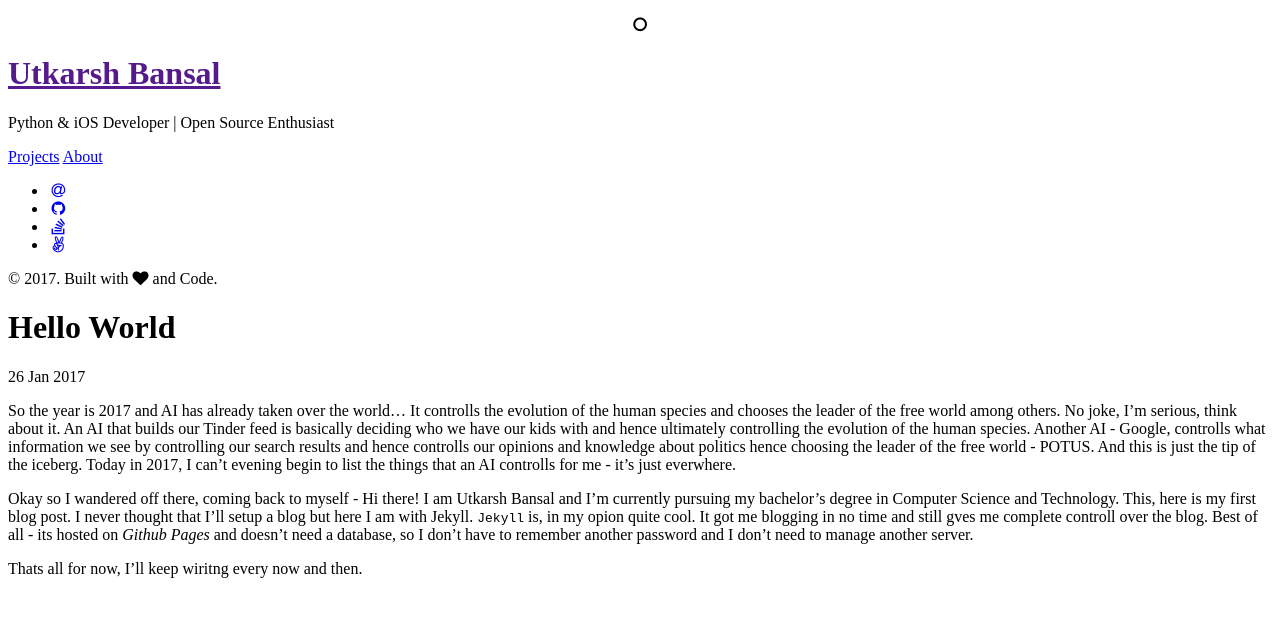
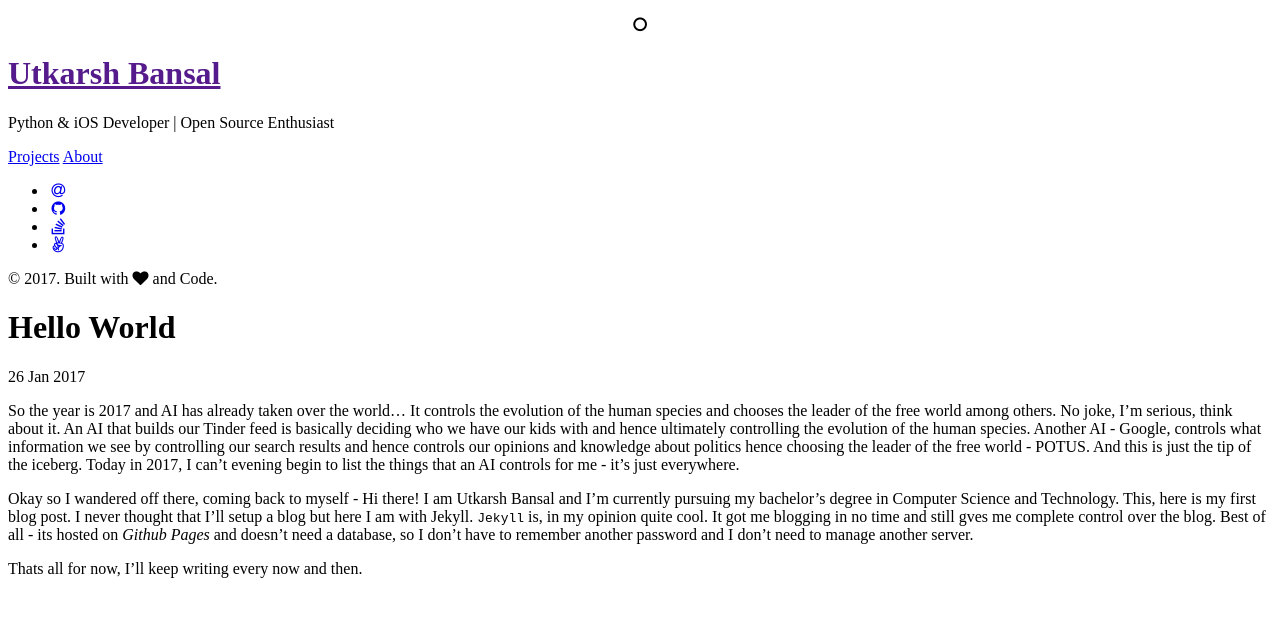
Before and after one commit to utkbansal/utkbansal.github.io, a Jekyll site: the page built from _posts/2017-01-26-Hello World.md, in a window 1280 px wide. Shown: the top 617 px of the page. Built offline with Jekyll 4.4.1, drawn with Linux system fonts in a browser that asks for light colours; nearby versions of some CDN libraries; comment, search, counter and statistics services are not loaded.

Commit message:
fixes typos in blogpost

```diff
--- a/_posts/2017-01-26-Hello World.md
+++ b/_posts/2017-01-26-Hello World.md
@@ -6,17 +6,17 @@ species and chooses the leader of the free world, among other things."
 ---
 
 So the year is 2017 and AI has already taken over the world...
-It controlls the evolution of the human species and chooses the leader of the free world among others. No joke, I'm
+It controls the evolution of the human species and chooses the leader of the free world among others. No joke, I'm
 serious, think about it. An AI that builds our Tinder feed is basically deciding who we have our kids with and hence
-ultimately controlling the evolution of the human species. Another AI - Google, controlls what information we see by
-controlling our search results and hence controlls our opinions and knowledge about politics hence choosing the leader
+ultimately controlling the evolution of the human species. Another AI - Google, controls what information we see by
+controlling our search results and hence controls our opinions and knowledge about politics hence choosing the leader
 of the free world - POTUS. And this is just the tip of the iceberg. Today in 2017, I can't evening begin to list the
-things that an AI controlls for me - it's just everwhere.
+things that an AI controls for me - it's just everywhere.
 
 Okay so I wandered off there, coming back to myself - Hi there! I am Utkarsh Bansal and I'm currently pursuing my
 bachelor's degree in Computer Science and Technology. This, here is my first blog post. I never thought that I'll setup
-a blog but here I am with Jekyll. `Jekyll` is, in my opion quite cool. It got me blogging in no time and still gves me
-complete controll over the blog. Best of all - its hosted on *Github Pages* and doesn't need a database, so I don't
+a blog but here I am with Jekyll. `Jekyll` is, in my opinion quite cool. It got me blogging in no time and still gves me
+complete control over the blog. Best of all - its hosted on *Github Pages* and doesn't need a database, so I don't
 have to remember another password and I don't need to manage another server.
 
-Thats all for now, I'll keep wiritng every now and then.
+Thats all for now, I'll keep writing every now and then.
```
